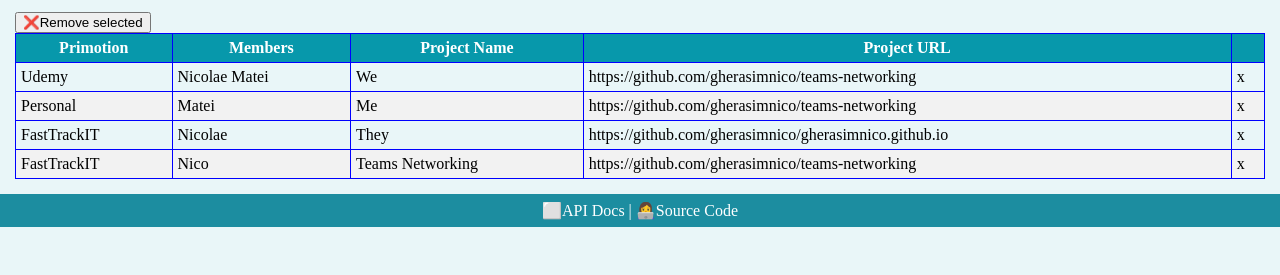
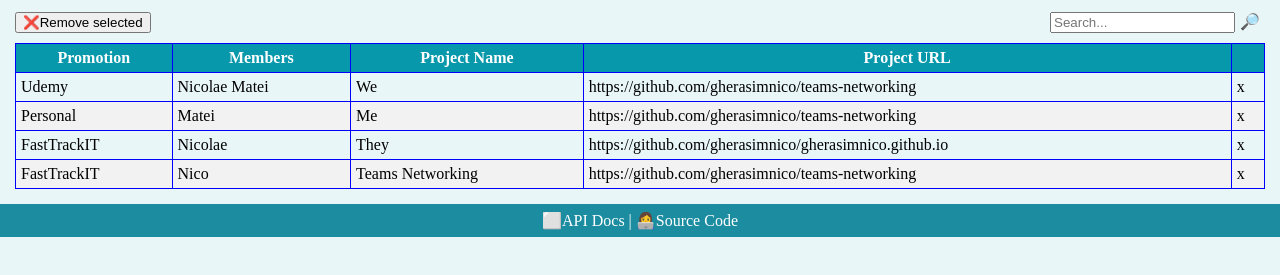
Before and after one commit to gherasimnico/teams-networking, a website built with webpack: page src/index.html in a window 1280 px wide. Shown: the part 121-396 px from the top of the page. Built offline with nearby package versions, Linux system fonts and the light colour scheme.

Commit message:
toolbar and spacer

```diff
--- a/src/index.html
+++ b/src/index.html
@@ -17,12 +17,17 @@
     </header>
 
     <section>
-      <button>❌Remove selected</button>
+      <div class="tbar">
+        <button>❌Remove selected</button>
+        <div class="tfill"></div>
+        <input type="search" name="search" id="search" placeholder="Search..." />
+        <label for="search">🔎</label>
+      </div>
 
       <table id="teamsTable">
         <thead>
           <tr>
-            <th>Primotion</th>
+            <th>Promotion</th>
             <th>Members</th>
             <th>Project Name</th>
             <th>Project URL</th>
@@ -32,6 +37,7 @@
         <tbody></tbody>
       </table>
     </section>
+
     <footer>⬜API Docs | 👩‍💻Source Code</footer>
   </body>
 </html>
--- a/src/style.css
+++ b/src/style.css
@@ -55,6 +55,21 @@ footer {
   padding: 7px;
 }
 
+.tbar {
+  margin-bottom: 10px;
+  display: flex;
+  align-items: stretch;
+  flex-direction: row;
+}
+
+.tfill {
+  flex: 1;
+}
+
+.tbar label {
+  padding: 0 5px;
+}
+
 #teamsTable {
   width: 100%;
   border-collapse: collapse;
```
